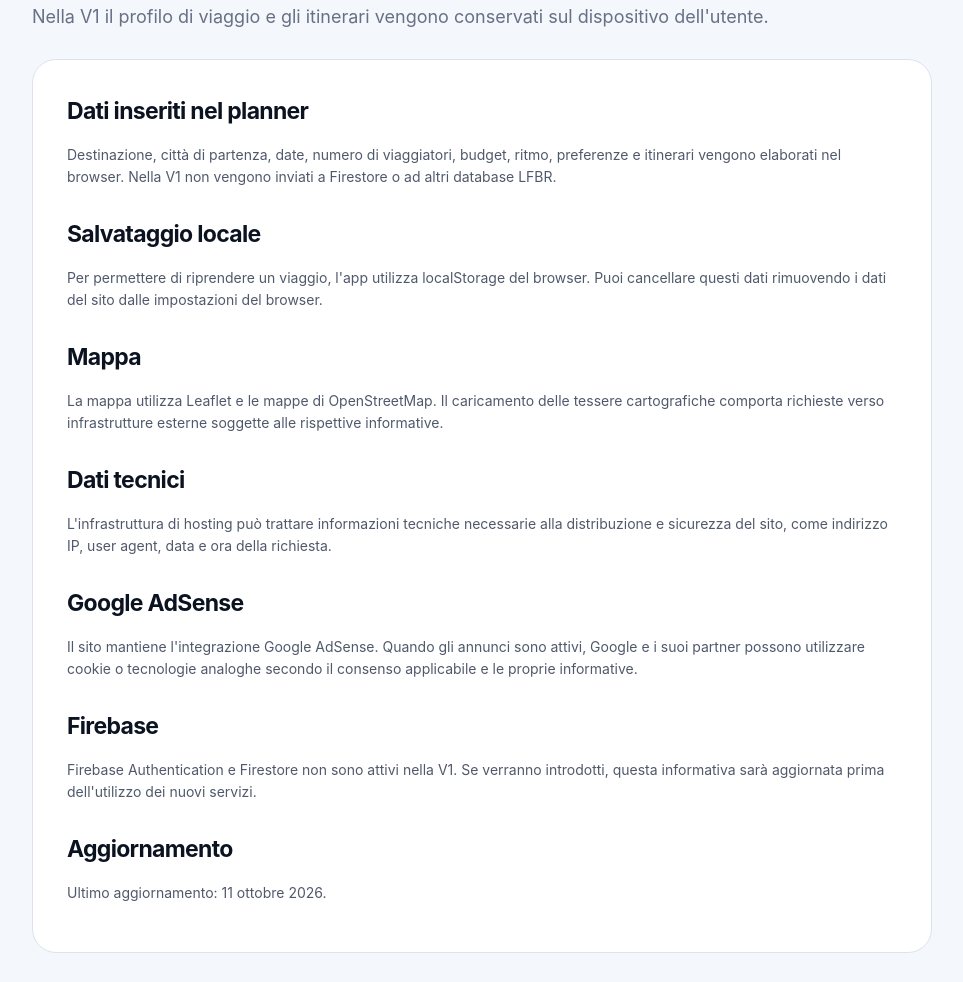
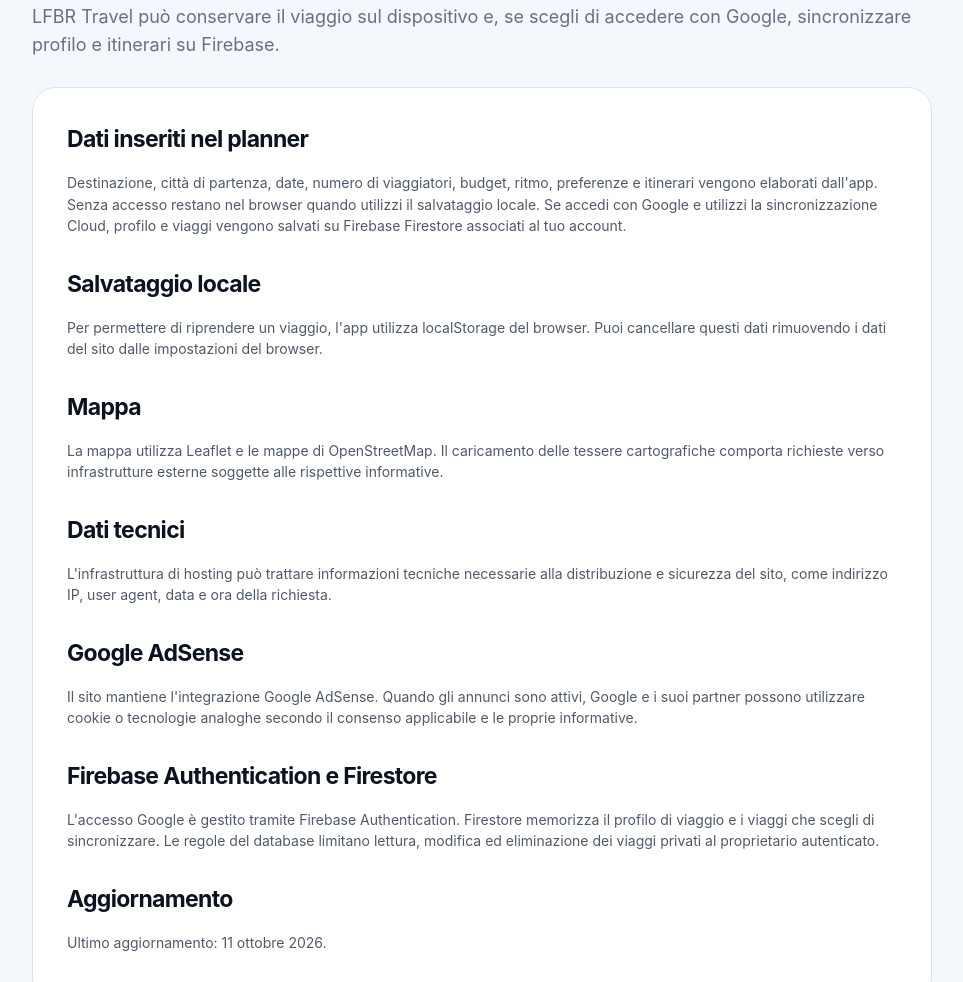
Before and after one commit to RukaKajiya/lfbr.it, a website: page privacy.html in a window 1280 px wide. Shown: the part 264-1246 px from the top of the page, without its empty margins (158-1121 px from the left). Drawn offline with Linux system fonts and the light colour scheme.

Commit message:
Aggiorna privacy per Google Auth e Firestore attivi

```diff
--- a/privacy.html
+++ b/privacy.html
@@ -7,12 +7,12 @@
 <script async src="https://pagead2.googlesyndication.com/pagead/js/adsbygoogle.js?client=ca-pub-5244616248346330" crossorigin="anonymous"></script>
 </head><body><div class="app-shell">
 <header class="app-header"><a class="brand" href="index.html"><span class="brand-mark">L</span><span class="brand-copy"><strong>LFBR</strong><small>travel</small></span></a><nav class="main-nav"><a href="index.html#planner">Crea viaggio</a><a href="chi-siamo.html">Come funziona</a></nav></header>
-<main class="info-page"><span class="eyebrow">Informativa</span><h1>Privacy</h1><p class="lead">Nella V1 il profilo di viaggio e gli itinerari vengono conservati sul dispositivo dell'utente.</p><div class="info-card"><h2>Dati inseriti nel planner</h2><p>Destinazione, città di partenza, date, numero di viaggiatori, budget, ritmo, preferenze e itinerari vengono elaborati nel browser. Nella V1 non vengono inviati a Firestore o ad altri database LFBR.</p>
+<main class="info-page"><span class="eyebrow">Informativa</span><h1>Privacy</h1><p class="lead">LFBR Travel può conservare il viaggio sul dispositivo e, se scegli di accedere con Google, sincronizzare profilo e itinerari su Firebase.</p><div class="info-card"><h2>Dati inseriti nel planner</h2><p>Destinazione, città di partenza, date, numero di viaggiatori, budget, ritmo, preferenze e itinerari vengono elaborati dall'app. Senza accesso restano nel browser quando utilizzi il salvataggio locale. Se accedi con Google e utilizzi la sincronizzazione Cloud, profilo e viaggi vengono salvati su Firebase Firestore associati al tuo account.</p>
  <h2>Salvataggio locale</h2><p>Per permettere di riprendere un viaggio, l'app utilizza localStorage del browser. Puoi cancellare questi dati rimuovendo i dati del sito dalle impostazioni del browser.</p>
  <h2>Mappa</h2><p>La mappa utilizza Leaflet e le mappe di OpenStreetMap. Il caricamento delle tessere cartografiche comporta richieste verso infrastrutture esterne soggette alle rispettive informative.</p>
  <h2>Dati tecnici</h2><p>L'infrastruttura di hosting può trattare informazioni tecniche necessarie alla distribuzione e sicurezza del sito, come indirizzo IP, user agent, data e ora della richiesta.</p>
  <h2>Google AdSense</h2><p>Il sito mantiene l'integrazione Google AdSense. Quando gli annunci sono attivi, Google e i suoi partner possono utilizzare cookie o tecnologie analoghe secondo il consenso applicabile e le proprie informative.</p>
- <h2>Firebase</h2><p>Firebase Authentication e Firestore non sono attivi nella V1. Se verranno introdotti, questa informativa sarà aggiornata prima dell'utilizzo dei nuovi servizi.</p>
+ <h2>Firebase Authentication e Firestore</h2><p>L'accesso Google è gestito tramite Firebase Authentication. Firestore memorizza il profilo di viaggio e i viaggi che scegli di sincronizzare. Le regole del database limitano lettura, modifica ed eliminazione dei viaggi privati al proprietario autenticato.</p>
  <h2>Aggiornamento</h2><p>Ultimo aggiornamento: 11 ottobre 2026.</p></div></main>
 <footer class="app-footer"><div><strong>LFBR Travel</strong><p>Planner di viaggio personalizzato.</p></div><div><a href="chi-siamo.html">Come funziona</a><a href="privacy.html">Privacy</a><a href="cookie.html">Cookie</a></div></footer>
 </div></body></html>
```
